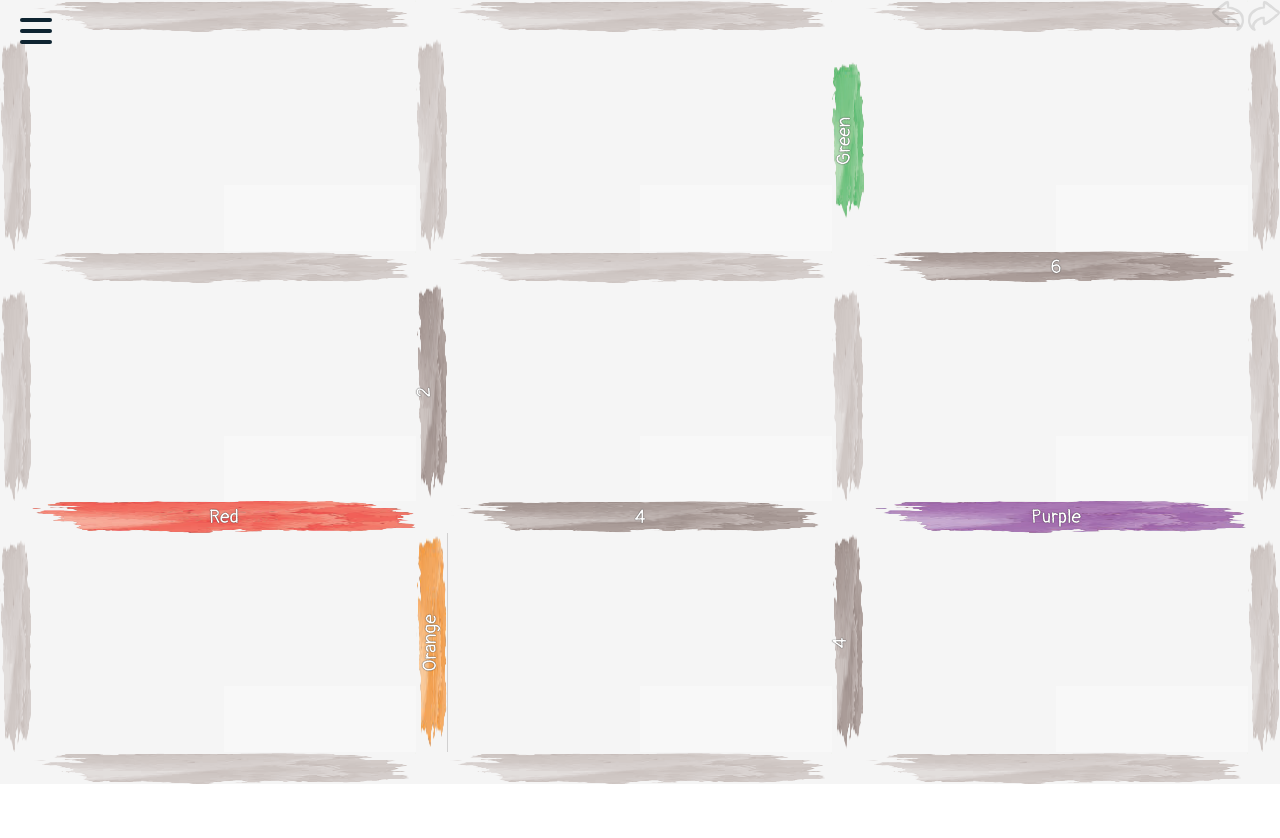
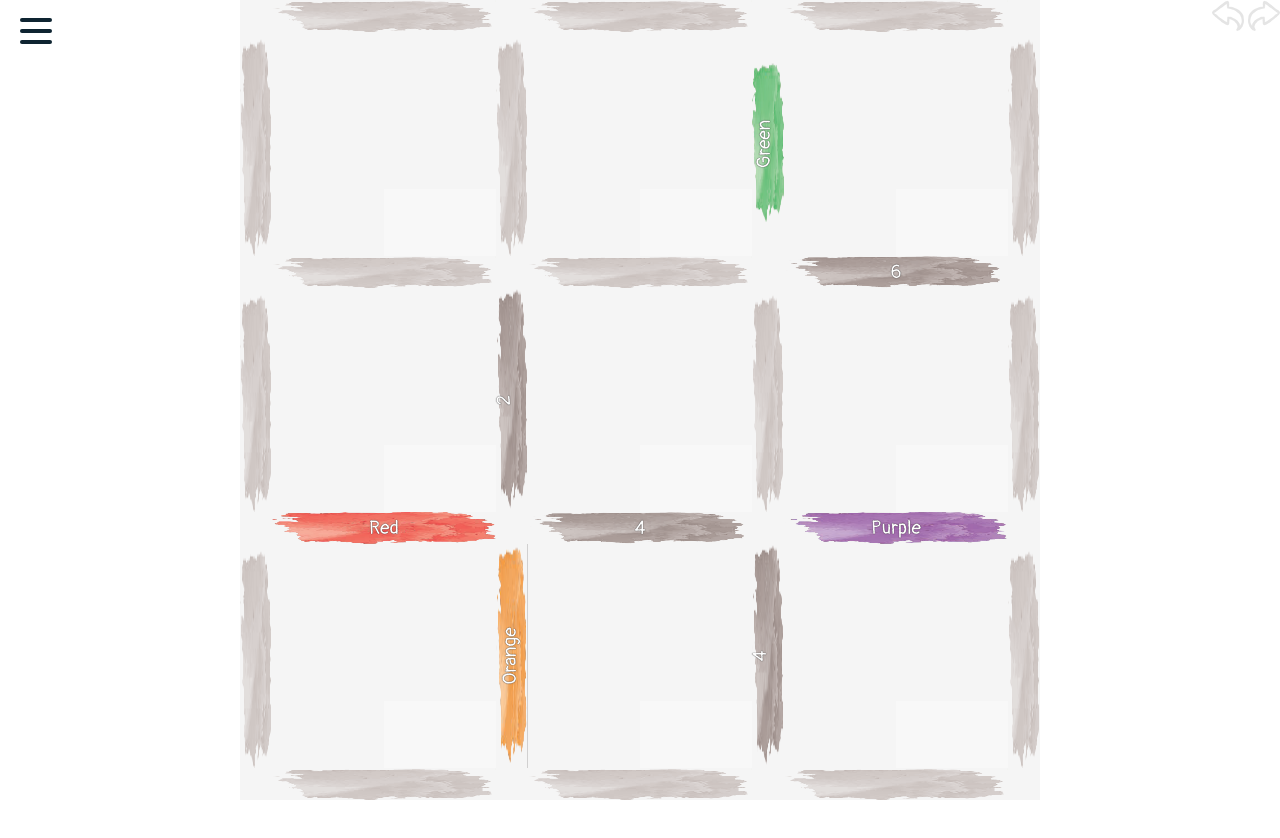
Before and after one commit to the-broken-tile/acrylogic, a website with bundled scripts: page index.html in a window 1280 px wide. Built offline with nearby package versions, Linux system fonts and the light colour scheme.

Commit message:
square and center the game

```diff
--- a/src/Component/App.ts
+++ b/src/Component/App.ts
@@ -17,6 +17,7 @@ import GameBuilder from '../GameBuilder'
 import type { GameDef } from '../GameBuilder'
 import LevelManager from '../LevelManager';
 import GameHistory from '../GameHistory';
+import Resizer from './Resizer';
 
 class App {
     private game: Game | undefined
@@ -33,6 +34,7 @@ class App {
         private readonly root: HTMLDivElement,
         private readonly levelManager: LevelManager,
         private readonly gameHistory: GameHistory,
+        private readonly resizer: Resizer,
     ) {
         this.gameBuilder = new GameBuilder()
         this.urlState = new UrlState(this.handleHashChange.bind(this))
--- a/src/Component/Game.ts
+++ b/src/Component/Game.ts
@@ -7,7 +7,7 @@ class Game {
 
     public toString(): string
     {
-        return `<div class="game rows-${this.game.getHeight()} cols-${this.game.getWidth()}">
+        return `<div class="grid rows-${this.game.getHeight()} cols-${this.game.getWidth()}">
             ${this.renderFirstRow()}
             ${this.game.getGrid().cells.map(row => new Row(row, this.game)).join('')}
         </div>`
--- /dev/null
+++ b/src/Component/Resizer.ts
@@ -0,0 +1,23 @@
+
+class Resizer {
+    constructor(private readonly window: Window, private root: HTMLElement) {
+        this.registerListeners()
+        this.onResize()
+    }
+
+    onResize(): void
+    {
+        const { innerWidth, innerHeight } = this.window
+        const min = Math.min(innerWidth, innerHeight)
+        this.root.style.height = `${min}px`
+        this.root.style.width = `${min}px`
+    }
+
+    private registerListeners(): void
+    {
+        this.window.addEventListener('resize', this.onResize.bind(this))
+    }
+
+}
+
+export default Resizer
--- a/src/index.ts
+++ b/src/index.ts
@@ -2,11 +2,16 @@ import App from './Component/App'
 import Store from './Store'
 import LevelManager from './LevelManager';
 import GameHistory from './GameHistory';
+import Resizer from "./Component/Resizer";
 
 const app = new App(
     window.document.getElementById('app') as HTMLDivElement,
     new LevelManager(new Store(window.localStorage)),
     new GameHistory(),
+    new Resizer(
+        window,
+        window.document.getElementById('game') as HTMLDivElement,
+    ),
 )
 
 app.init()
--- a/styles.css
+++ b/styles.css
@@ -133,18 +133,28 @@ dialog {
 .nav-container input[type="checkbox"]:checked ~ .hamburger-lines .line3 {
     transform: rotate(-45deg);
 }
-
-.game {
+#app {
+    position: relative;
+    width: 100vw;
+    height: 100vh;
+}
+#game {
     background-color: whitesmoke;
+    position: absolute;
+    top: 50%;
+    left: 50%;
+    transform: translate(-50%, -50%);
+}
+.grid {
     display: grid;
     grid-template-columns: 1fr;
     grid-template-rows: 32px 1fr 32px 1fr 32px 1fr 32px 1fr 32px;
-    height: 98vh;
+    height: 100%;
 }
-.game.rows-3 {
+.grid.rows-3 {
     grid-template-rows: 32px 1fr 32px 1fr 32px 1fr 32px;
 }
-.game.rows-5 {
+.grid.rows-5 {
     grid-template-rows: 32px 1fr 32px 1fr 32px 1fr 32px 1fr 32px 1fr 32px;
 }
 .row {
```
